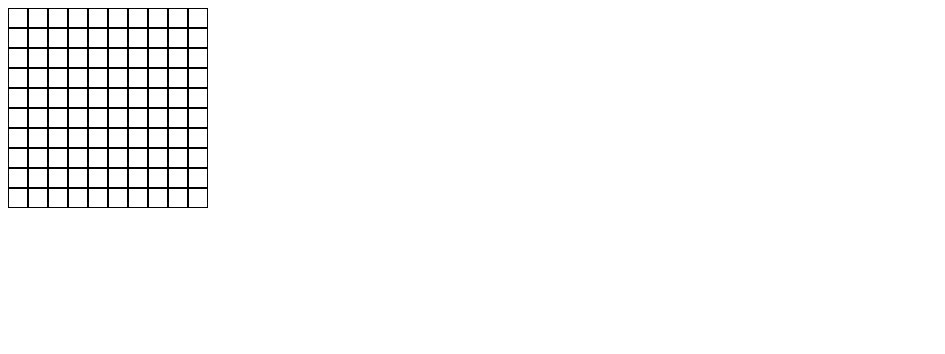
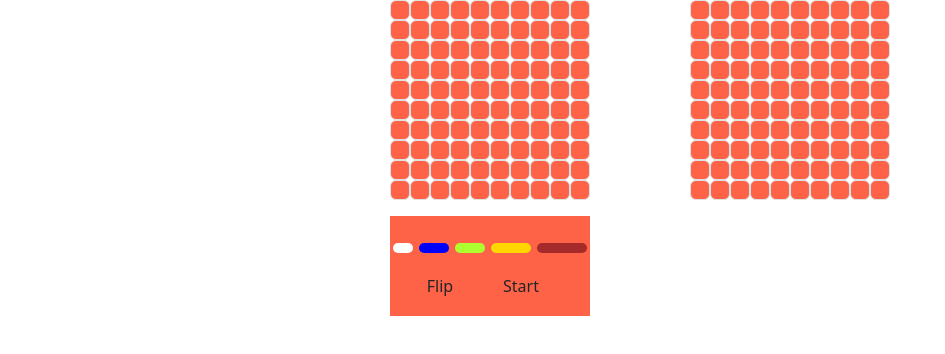
Before and after one commit to MauLight/react-battleship3, a React (Create React App) app: page / in a window 1280 px wide. Shown: the top 354 px of the page, without its empty margins (0-945 px from the left). Built offline with nearby package versions, Linux system fonts and the light colour scheme.

Commit message:
option ships added

```diff
--- a/package.json
+++ b/package.json
@@ -6,6 +6,7 @@
     "@testing-library/jest-dom": "^5.16.5",
     "@testing-library/react": "^13.4.0",
     "@testing-library/user-event": "^13.5.0",
+    "bootstrap": "^5.2.3",
     "react": "^18.2.0",
     "react-dom": "^18.2.0",
     "react-scripts": "5.0.1",
--- a/src/App.css
+++ /dev/null
@@ -1,14 +0,0 @@
-.gameboard {
-  text-align: center;
-  width: 200px;
-  height: 200px;
-  display: flex;
-  flex-wrap: wrap;
-}
-
-.game-block {
-  box-sizing: border-box;
-  border: 1px solid;
-  width: 20px;
-  height: 20px;
-}
--- a/src/App.js
+++ b/src/App.js
@@ -1,11 +1,12 @@
 
-import './App.css';
+import './styles/App.css';
 import { Board } from './components/board';
 
 function App() {
   return (
     <div className="App">
-      <Board />
+      <Board player= "human" />
+      <Board player= "AI" />
     </div>
   );
 }
--- a/src/components/board.jsx
+++ b/src/components/board.jsx
@@ -1,24 +1,151 @@
 import React, { useState, useEffect } from "react";
+//import { OptionShips } from "./optionships";
 
-export const Board = () => {
+export const Board = (props) => {
 
-    const [player, setPlayer] = useState("human");
     const gameBoard = new Array(100);
-    for(let i = 0; i < gameBoard.length; i++) {
-        console.log(i);
+    for (let i = 0; i < gameBoard.length; i++) {
+        //console.log(i);
         gameBoard[i] = 0;
     }
 
-    console.log(gameBoard[0]);
+    const [board, setBoard] = useState(gameBoard);
+
+    //console.log(gameBoard[0]);
+
+
+    const OptionShips = () => {
+        const [angle, setAngle] = useState(0);
+
+        const angleStyle = {
+            "transform": `rotate(${angle}deg)`
+        }
+
+        const flipShip = () => {
+            if (angle === 0) {
+                setAngle(90);
+            }
+            else {
+                setAngle(0);
+            }
+        };
+
+        const handleStart = () => {
+            console.log("START!");
+        };
+
+        const handleDragStart = (e) => {
+            //e.preventDefault();
+            console.log(e.target.id);
+        }
+
+        const shipsArr = [
+            <div id="2" key="1" className="rounded-pill angle destroyer-preview destroyer" draggable="true" style={angleStyle} onDragStart={handleDragStart} ></div>,
+            <div id="3" key="2" className="rounded-pill angle submarine-preview submarine" draggable="true" style={angleStyle} onDragStart={handleDragStart} ></div>,
+            <div id="3" key="3" className="rounded-pill angle cruiser-preview cruiser" draggable="true" style={angleStyle} onDragStart={handleDragStart} ></div>,
+            <div id="4" key="4" className="rounded-pill angle battleship-preview battleship" draggable="true" style={angleStyle} onDragStart={handleDragStart} ></div>,
+            <div id="5" key="5" className="rounded-pill angle carrier-preview carrier" draggable="true" style={angleStyle} onDragStart={handleDragStart} ></div>
+        ]
+
+        return (
+            <div className="option-container mt-3 pt-4">
+                {
+                    shipsArr.map((ship) => {
+                        return ship;
+                    })
+                }
+                <button className="btn option-btn" onClick={flipShip}>Flip</button>
+                <button className="btn option-btn" onClick={handleStart}>Start</button>
+            </div>
+        )
+    };
+
+
+
+    const handleClick = (elem, i, boardUser) => {
+
+        console.log(i); // 0 to 99
+
+        const playerBoard = board.map((val, index) => { //val = 0 or 1
+
+            if (i === index && elem === 0 && boardUser === "AI") {
+
+                return 1;
+            }
+            else {
+                return val;
+            }
+
+        });
+
+        setBoard(playerBoard);
+
+    }
+
+    const handleDragOver = (e) => {
+        e.preventDefault();
+        // console.log("Hey!");
+    }
+    const handleOnDrop = (e) => {
+        e.preventDefault();
+        const startPosition = e.target.id;
+
+
+        const playerBoard = board.map((val, index) => { //val = 0 or 1
+            console.log(index);
+            console.log(startPosition);
+            if (startPosition === index) {
+                //console.log("HEY MAN!");
+                return "HEY MAN!";
+            }
+            else {
+                return val;
+            }
+
+
+
+
+        });
+        console.log(playerBoard);
+
+        //setBoard(playerBoard);
+
+    }
 
     return (
-        <div className= {`${player} gameboard`}>
+        <div className={`${props.player} gameboard`}>
             {
-                gameBoard.map((elem, index) => {
-                    return (
-                        <div className="game-block" key={index} id={index}></div>
-                    )
-                } )
+                board.map((elem, index) => {
+
+                    if (elem === 0) {
+                        //console.log(elem)
+                        return (
+                            <div
+                                className="btn game-block-empty border p-0"
+                                key={index}
+                                id={index}
+                                onClick={() => { handleClick(elem, index, props.player) }}
+                                onDragOver={handleDragOver}
+                                onDrop={handleOnDrop}
+                            ></div>
+                        )
+                    }
+                    else if (elem === 1) {
+                        return (
+                            <div className="btn game-block-taken border p-0" key={index} id={index} onClick={() => { handleClick(index) }}></div>
+                        )
+                    }
+                    else if (elem === 2) {
+                        return (
+                            <div className="btn game-block-submarine border p-0" key={index} id={index} onClick={() => { handleClick(index) }}></div>
+                        )
+                    }
+
+                })
+            }
+            {
+
+                props.player === 'human' ? <OptionShips /> : null
             }
         </div>
     )
--- /dev/null
+++ b/src/components/optionships.jsx
@@ -0,0 +1,49 @@
+import React, { useState, useEffect } from "react";
+
+export const OptionShips = () => {
+    const [angle, setAngle] = useState(0);
+
+    const angleStyle = {
+        "transform": `rotate(${angle}deg)`
+    }
+
+    const flipShip = () => {
+        if (angle === 0) {
+            setAngle(90);
+        }
+        else {
+            setAngle(0);
+        }
+    };
+
+    const handleStart = () => {
+        console.log("START!");
+    };
+
+    const handleDragStart = (e) => {
+        //e.preventDefault();
+        console.log(e.target.id);
+    }
+
+    console.log(angle);
+
+    const shipsArr = [
+        <div id="2" key="1" className="rounded-pill angle destroyer-preview destroyer" draggable="true" style={angleStyle} onDragStart={handleDragStart} ></div>,
+        <div id="3" key="2" className="rounded-pill angle submarine-preview submarine" draggable="true" style={angleStyle} onDragStart={handleDragStart} ></div>,
+        <div id="3" key="3" className="rounded-pill angle cruiser-preview cruiser" draggable="true" style={angleStyle} onDragStart={handleDragStart} ></div>,
+        <div id="4" key="4" className="rounded-pill angle battleship-preview battleship" draggable="true" style={angleStyle} onDragStart={handleDragStart} ></div>,
+        <div id="5" key="5" className="rounded-pill angle carrier-preview carrier" draggable="true" style={angleStyle} onDragStart={handleDragStart} ></div>
+    ]
+
+    return (
+        <div className="option-container mt-3 pt-4">
+            {
+                shipsArr.map((ship) => {
+                    return ship;
+                })
+            }
+            <button className="btn option-btn" onClick={flipShip}>Flip</button>
+            <button className="btn option-btn" onClick={handleStart}>Start</button>
+        </div>
+    )
+};
--- a/src/index.js
+++ b/src/index.js
@@ -2,6 +2,9 @@ import React from 'react';
 import ReactDOM from 'react-dom/client';
 import App from './App';
 import reportWebVitals from './reportWebVitals';
+import "bootstrap/dist/css/bootstrap.min.css";
+// Bootstrap Bundle JS
+import "bootstrap/dist/js/bootstrap.bundle.min";
 
 const root = ReactDOM.createRoot(document.getElementById('root'));
 root.render(
--- /dev/null
+++ b/src/styles/App.css
@@ -0,0 +1,66 @@
+@import "ships.css";
+
+.App {
+  margin: 0 auto;
+  width: 500px;
+  display: flex;
+  justify-content: space-between;
+}
+
+.gameboard {
+  text-align: center;
+  width: 200px;
+  height: 200px;
+  display: flex;
+  flex-wrap: wrap;
+}
+
+.option-container {
+  text-align: center;
+  width: 200px;
+  height: 100px;
+  display: flex;
+  flex-wrap: wrap;
+  background-color: tomato;
+}
+
+.game-block-empty {
+  box-sizing: border-box;
+  border: 1px solid;
+  width: 20px !important;
+  height: 20px !important;
+  background-color: tomato !important;
+}
+
+.game-block-taken {
+  box-sizing: border-box;
+  border: 1px solid;
+  width: 20px !important;
+  height: 20px !important;
+  background-color: black !important;
+}
+
+.game-block-submarine {
+  box-sizing: border-box;
+  border: 1px solid;
+  width: 20px !important;
+  height: 20px !important;
+  background-color: blue !important;
+}
+
+.game-block-empty:hover {
+  background-color: rgb(255, 183, 170) !important;
+}
+
+.option-btn {
+  width: 60px !important;
+  height: 40px !important;
+  margin-left: 20px;
+  color: whitesmoke;
+}
+
+.option-btn:hover {
+  background-color: rgb(255, 183, 170);
+  color: tomato;
+  border: 1px solid rgb(255, 59, 24);
+}
--- /dev/null
+++ b/src/styles/ships.css
@@ -0,0 +1,49 @@
+.destroyer-preview {
+    width: 20px;
+    height: 10px;
+    margin: 3px;
+}
+
+.destroyer {
+    background-color: white;
+}
+
+.submarine-preview {
+    width: 30px;
+    height: 10px;
+    margin: 3px;
+}
+
+.submarine {
+    background-color: blue;
+}
+
+.cruiser-preview {
+    width: 30px;
+    height: 10px;
+    margin: 3px;
+}
+
+.cruiser {
+    background-color: greenyellow;
+}
+
+.battleship-preview {
+    width: 40px;
+    height: 10px;
+    margin: 3px;
+}
+
+.battleship {
+    background-color: gold;
+}
+
+.carrier-preview {
+    width: 50px;
+    height: 10px;
+    margin: 3px;
+}
+
+.carrier {
+    background-color: brown;
+}
```
Also changed, not shown: 1 other file (tests, documents, lock files or other folders).
